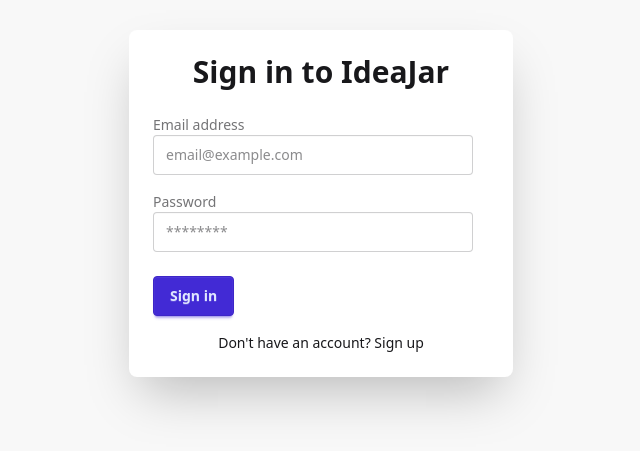
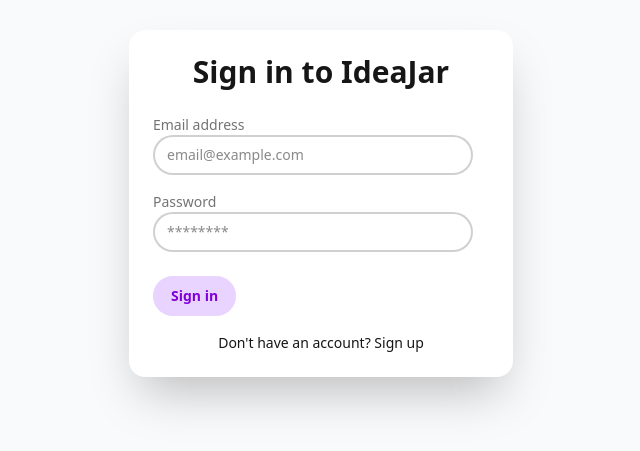
Before and after one commit to jonOsm/ideajar, a Vue app in the folder frontend/: page /login in a window 1280 px wide. Shown: the part 197-648 px from the top of the page, without its empty margins (319-959 px from the left). Built offline with nearby package versions, Linux system fonts and the light colour scheme.

Commit message:
fix theme

```diff
--- a/frontend/index.html
+++ b/frontend/index.html
@@ -1,13 +1,16 @@
 <!doctype html>
-<html lang="en">
+<html lang="en" data-theme="pastel">
+
 <head>
   <meta charset="UTF-8" />
   <link rel="icon" type="image/svg+xml" href="/vite.svg" />
   <meta name="viewport" content="width=device-width, initial-scale=1.0" />
   <title>IdeaJar</title>
 </head>
+
 <body>
   <div id="app"></div>
   <script type="module" src="/src/main.ts"></script>
 </body>
+
 </html>
--- a/frontend/src/style.css
+++ b/frontend/src/style.css
@@ -1,2 +1,5 @@
 @import "tailwindcss";
-@plugin "daisyui";
+
+@plugin "daisyui" {
+    themes: pastel --default, light, dark;
+}
```
Lines whose indentation alone changed are shown as unchanged.
